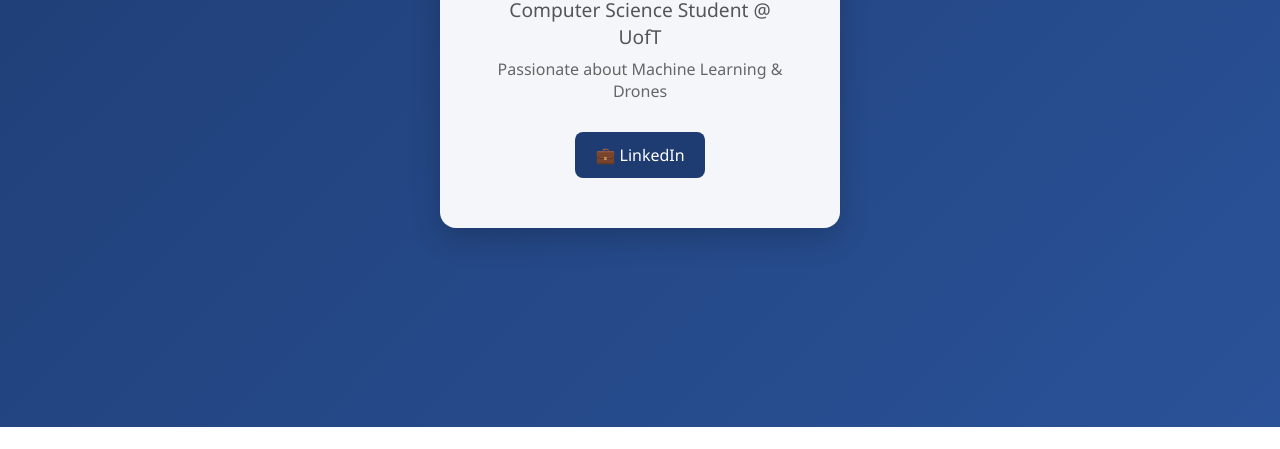
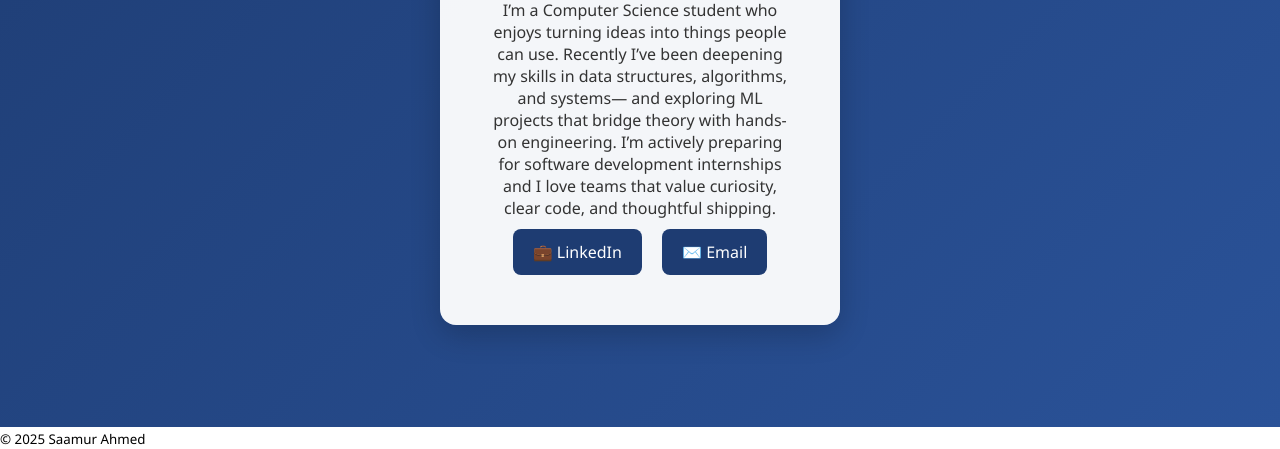
Before and after one commit to saamur-ahmed/portfolio, a plain HTML site: page index.html in a window 1280 px wide. Shown: the part 373-822 px from the top of the page. Before the commit the page ends 800 px from the top, so only its background shows below. Drawn offline with Linux system fonts and the light colour scheme.

Commit message:
Changed Layout

```diff
--- a/index.html
+++ b/index.html
@@ -2,20 +2,48 @@
 <html lang="en">
 <head>
   <meta charset="UTF-8" />
-  <meta name="viewport" content="width=device-width, initial-scale=1.0" />
-  <title>Saamur Ahmed's Portfolio</title>
+  <meta name="viewport" content="width=device-width, initial-scale=1" />
+  <title>Saamur Ahmed — Portfolio</title>
+  <meta name="description" content="Saamur Ahmed — Computer Science student at UofT. Interests in Machine Learning, drones, and building useful software." />
   <link rel="stylesheet" href="style.css" />
 </head>
 <body>
-  <div class="hero">
-    <div class="card">
-      <h1>Saamur Ahmed</h1>
-      <p class="tagline">Computer Science Student @ UofT</p>
-      <p class="interest">Passionate about Machine Learning & Drones</p>
-      <div class="buttons">
-        <a href="https://www.linkedin.com/in/saamur-ahmed-32a130292" target="_blank" class="btn">💼 LinkedIn</a>
-      </div>
-    </div>
-  </div>
+  <main class="hero" role="main">
+    <article class="card" aria-label="Intro card">
+      <header>
+        <h1>Saamur Ahmed</h1>
+        <p class="tagline">Computer Science @ U of T</p>
+        <p class="interest">Machine Learning • Drones • Building useful software</p>
+      </header>
+
+      <p class="about">
+        I’m a Computer Science student who enjoys turning ideas into things people can use.
+        Recently I’ve been deepening my skills in data structures, algorithms, and systems—
+        and exploring ML projects that bridge theory with hands-on engineering. I’m actively
+        preparing for software development internships and I love teams that value curiosity,
+        clear code, and thoughtful shipping.
+      </p>
+
+      <nav class="buttons" aria-label="Primary links">
+        <a class="btn" href="https://www.linkedin.com/in/saamur-ahmed-32a130292" target="_blank" rel="noopener" aria-label="Open LinkedIn profile">
+          💼 LinkedIn
+        </a>
+        <a class="btn btn--secondary" href="saamur19ua@gmail.com" aria-label="Send me an email">
+          ✉️ Email
+        </a>
+        <!--resume.pdf  -->
+        <!--  -->
+      </nav>
+    </article>
+  </main>
+
+  <footer class="footer">
+    <small>&copy; <span id="year"></span> Saamur Ahmed</small>
+  </footer>
+
+  <script>
+
+    document.getElementById('year').textContent = new Date().getFullYear();
+  </script>
 </body>
 </html>
```
